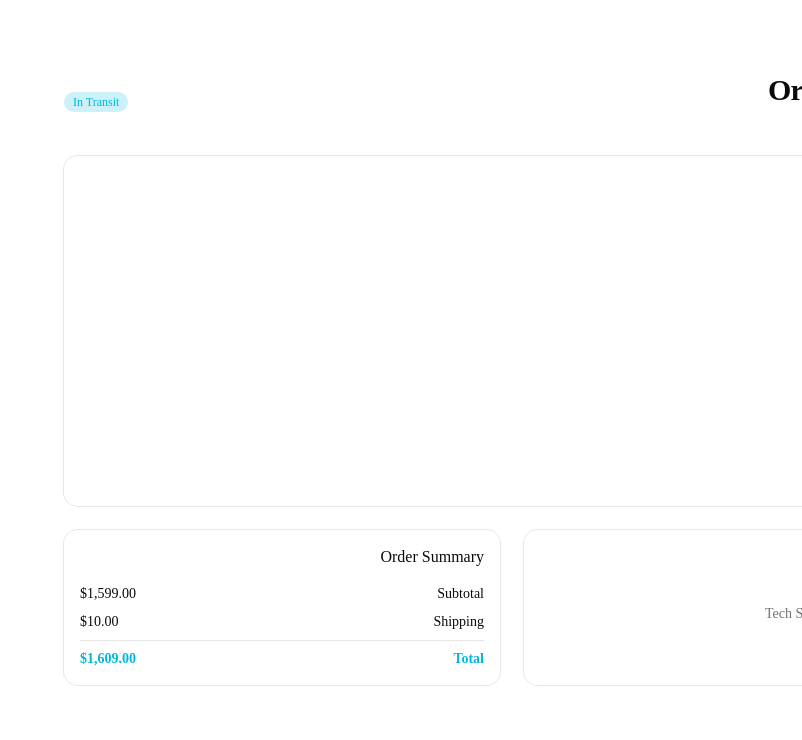
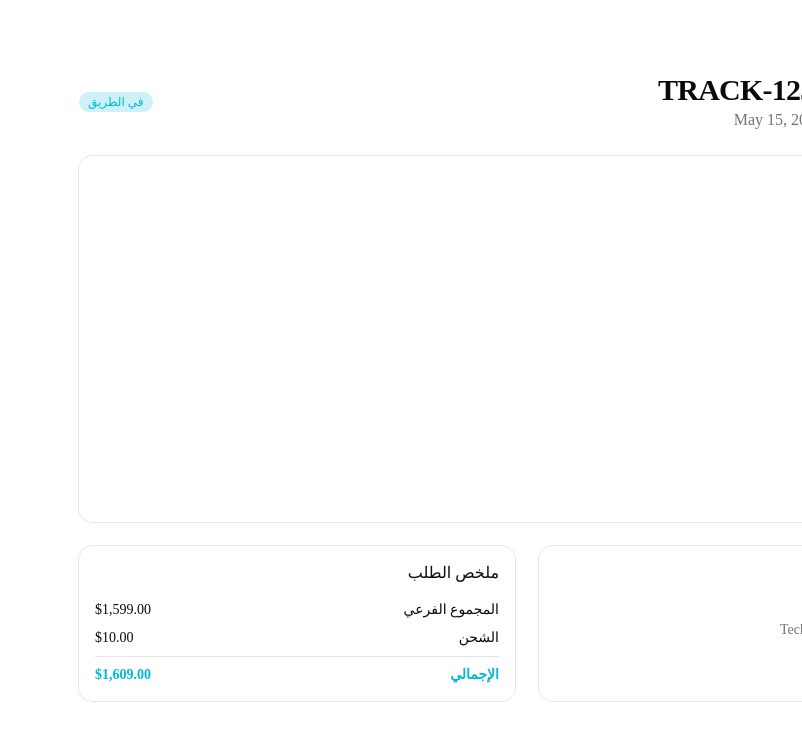
Before and after one commit to RemonAyman/labtec, a Next.js app: page /ar/orders/TRACK-123 in a window 1280 px wide. Shown: the top 740 px of the page, without its empty margins (478-1280 px from the left). Built offline with nearby package versions, Linux system fonts and the light colour scheme.

Commit message:
feat: complete i18n for all pages + fix dashboard layout + fix order tracking errors

```diff
--- a/messages/ar.json
+++ b/messages/ar.json
@@ -15,11 +15,58 @@
     "welcome": "مرحباً بعودتك، {name}",
     "orders": "الطلبات الأخيرة",
     "wishlist": "قائمة الأمنيات",
-    "tracking": "تتبع الطلبات"
+    "tracking": "تتبع الطلبات",
+    "overview": "نظرة عامة",
+    "profile": "الملف الشخصي",
+    "settings": "الإعدادات",
+    "logout": "تسجيل الخروج",
+    "totalOrders": "إجمالي الطلبات",
+    "activeOrders": "الطلبات النشطة",
+    "totalSpent": "إجمالي المدفوعات",
+    "orderId": "رقم الطلب",
+    "product": "المنتج",
+    "date": "التاريخ",
+    "status": "الحالة",
+    "amount": "المبلغ"
   },
   "Common": {
     "backToHome": "العودة للرئيسية",
     "save": "حفظ",
-    "cancel": "إلغاء"
+    "cancel": "إلغاء",
+    "rights": "© 2026 لاب تك. جميع الحقوق محفوظة.",
+    "delivered": "تم التوصيل",
+    "processing": "قيد المعالجة",
+    "pending": "قيد الانتظار",
+    "inTransit": "في الطريق",
+    "orderPlaced": "تم الطلب"
+  },
+  "Wishlist": {
+    "title": "قائمة أمنياتك",
+    "empty": "قائمة الأمنيات فارغة",
+    "startShopping": "ابدأ التسوق",
+    "explore": "استعرض منتجاتنا واحفظ مفضلاتك هنا."
+  },
+  "OrderTracking": {
+    "title": "تتبع الطلبات",
+    "estimatedDelivery": "موعد التوصيل المتوقع",
+    "shippingAddress": "عنوان الشحن",
+    "orderSummary": "ملخص الطلب",
+    "subtotal": "المجموع الفرعي",
+    "shipping": "الشحن",
+    "total": "الإجمالي"
+  },
+  "HomePage": {
+    "badge": "سوق الحواسيب المحمولة الرائد",
+    "titlePrefix": "لاب ",
+    "titleSuffix": "تك",
+    "description": "وجهتك الأولى للحواسيب المحمولة عالية الأداء. اختبر مستقبل التجارة الإلكترونية التقنية.",
+    "getStarted": "ابدأ الآن",
+    "viewDashboard": "عرض لوحة التحكم",
+    "dashboardTitle": "لوحة تحكم المستخدم",
+    "dashboardDesc": "أدر ملفك الشخصي، طلباتك، وإعداداتك في مكان واحد.",
+    "wishlistTitle": "قائمة الأمنيات",
+    "wishlistDesc": "احفظ حواسيبك المفضلة لوقت لاحق وتتبع انخفاض الأسعار.",
+    "trackingTitle": "تتبع الطلبات",
+    "trackingDesc": "تحديثات لحظية لحالة التوصيل وتاريخ الطلبات."
   }
 }
--- a/messages/en.json
+++ b/messages/en.json
@@ -15,11 +15,58 @@
     "welcome": "Welcome back, {name}",
     "orders": "Recent Orders",
     "wishlist": "Wishlist",
-    "tracking": "Order Tracking"
+    "tracking": "Order Tracking",
+    "overview": "Overview",
+    "profile": "Profile",
+    "settings": "Settings",
+    "logout": "Logout",
+    "totalOrders": "Total Orders",
+    "activeOrders": "Active Orders",
+    "totalSpent": "Total Spent",
+    "orderId": "Order ID",
+    "product": "Product",
+    "date": "Date",
+    "status": "Status",
+    "amount": "Amount"
   },
   "Common": {
     "backToHome": "Back to Home",
     "save": "Save",
-    "cancel": "Cancel"
+    "cancel": "Cancel",
+    "rights": "© 2026 Lap Tec. All rights reserved.",
+    "delivered": "Delivered",
+    "processing": "Processing",
+    "pending": "Pending",
+    "inTransit": "In Transit",
+    "orderPlaced": "Order Placed"
+  },
+  "Wishlist": {
+    "title": "Wishlist",
+    "empty": "Your wishlist is empty",
+    "startShopping": "Start Shopping",
+    "explore": "Explore our products and save your favorites here."
+  },
+  "OrderTracking": {
+    "title": "Order Tracking",
+    "estimatedDelivery": "Estimated Delivery",
+    "shippingAddress": "Shipping Address",
+    "orderSummary": "Order Summary",
+    "subtotal": "Subtotal",
+    "shipping": "Shipping",
+    "total": "Total"
+  },
+  "HomePage": {
+    "badge": "Premium Laptop Marketplace",
+    "titlePrefix": "LAP ",
+    "titleSuffix": "TEC",
+    "description": "The ultimate destination for high-performance laptops. Experience the future of tech commerce.",
+    "getStarted": "Get Started",
+    "viewDashboard": "View Dashboard",
+    "dashboardTitle": "User Dashboard",
+    "dashboardDesc": "Manage your profile, orders, and settings in one place.",
+    "wishlistTitle": "Wishlist",
+    "wishlistDesc": "Save your favorite laptops for later and track price drops.",
+    "trackingTitle": "Order Tracking",
+    "trackingDesc": "Real-time updates on your delivery status and history."
   }
 }
--- a/src/app/[locale]/dashboard/page.tsx
+++ b/src/app/[locale]/dashboard/page.tsx
@@ -18,27 +18,33 @@ import {
 import { Badge } from "@/components/ui/badge"
 import { motion } from "framer-motion"
 
+import { useTranslations } from "next-intl"
+
+export default function DashboardPage() {
+  const t = useTranslations("Dashboard")
+  const tCommon = useTranslations("Common")
+
   const stats = [
     {
-    title: "Total Orders",
+      title: t("totalOrders"),
       value: "12",
       icon: ShoppingBag,
       description: "+2 from last month",
     },
     {
-    title: "Wishlist",
+      title: t("wishlist"),
       value: "8",
       icon: Heart,
       description: "Saved items",
     },
     {
-    title: "Active Orders",
+      title: t("activeOrders"),
       value: "1",
       icon: Clock,
       description: "In transit",
     },
     {
-    title: "Total Spent",
+      title: t("totalSpent"),
       value: "$4,299",
       icon: CreditCard,
       description: "Lifetime value",
@@ -50,26 +56,25 @@ const recentOrders = [
       id: "ORD-1234",
       product: "ASUS ROG Zephyrus G14",
       date: "2024-05-10",
-    status: "Delivered",
+      status: tCommon("delivered"),
       amount: "$1,599",
     },
     {
       id: "ORD-1235",
       product: "MacBook Pro M3 Max",
       date: "2024-05-12",
-    status: "Processing",
+      status: tCommon("processing"),
       amount: "$3,200",
     },
     {
       id: "ORD-1236",
       product: "Logitech MX Master 3S",
       date: "2024-05-14",
-    status: "Pending",
+      status: tCommon("pending"),
       amount: "$99",
     },
   ]
 
-export default function DashboardPage() {
   return (
     <div className="space-y-8">
       {/* Stats Grid */}
@@ -102,17 +107,17 @@ export default function DashboardPage() {
       {/* Recent Orders */}
       <Card className="border-cyan-500/10 bg-card/50">
         <CardHeader>
-          <CardTitle>Recent Orders</CardTitle>
+          <CardTitle>{t("orders")}</CardTitle>
         </CardHeader>
         <CardContent>
           <Table>
             <TableHeader>
               <TableRow>
-                <TableHead>Order ID</TableHead>
-                <TableHead>Product</TableHead>
-                <TableHead>Date</TableHead>
-                <TableHead>Status</TableHead>
-                <TableHead className="text-right">Amount</TableHead>
+                <TableHead>{t("orderId")}</TableHead>
+                <TableHead>{t("product")}</TableHead>
+                <TableHead>{t("date")}</TableHead>
+                <TableHead>{t("status")}</TableHead>
+                <TableHead className="text-right">{t("amount")}</TableHead>
               </TableRow>
             </TableHeader>
             <TableBody>
@@ -125,8 +130,8 @@ export default function DashboardPage() {
                   <TableCell>{order.date}</TableCell>
                   <TableCell>
                     <Badge
-                      variant={order.status === "Delivered" ? "default" : "secondary"}
-                      className={order.status === "Delivered" ? "bg-green-500/20 text-green-500" : ""}
+                      variant={order.status === tCommon("delivered") ? "default" : "secondary"}
+                      className={order.status === tCommon("delivered") ? "bg-green-500/20 text-green-500" : ""}
                     >
                       {order.status}
                     </Badge>
--- a/src/app/[locale]/orders/[id]/page.tsx
+++ b/src/app/[locale]/orders/[id]/page.tsx
@@ -5,42 +5,45 @@ import { Card, CardContent, CardHeader, CardTitle } from "@/components/ui/card"
 import { Badge } from "@/components/ui/badge"
 import {
   CheckCircle2,
-  Circle,
   Package,
   Truck,
   MapPin,
   ArrowLeft
 } from "lucide-react"
-import { motion } from "framer-motion"
 import { Link } from "@/i18n/routing"
 import { buttonVariants } from "@/components/ui/button"
 import { cn } from "@/lib/utils"
-
-const statusSteps = [
-  { id: "PENDING", label: "Order Placed", icon: CheckCircle2, date: "May 10, 2024" },
-  { id: "PROCESSING", label: "Processing", icon: Package, date: "May 11, 2024" },
-  { id: "DELIVERING", label: "In Transit", icon: Truck, date: "May 12, 2024" },
-  { id: "DELIVERED", label: "Delivered", icon: MapPin, date: "Pending" },
-]
+import { useTranslations } from "next-intl"
 
 export default function OrderTrackingPage() {
   const { id } = useParams()
+  const t = useTranslations("OrderTracking")
+  const tCommon = useTranslations("Common")
+  const tDash = useTranslations("Dashboard")
+
   const currentStatus = "DELIVERING" // Mock status
+
+  const statusSteps = [
+    { id: "PENDING",    label: tCommon("orderPlaced"),  icon: CheckCircle2, date: "May 10, 2024" },
+    { id: "PROCESSING", label: tCommon("processing"),   icon: Package,      date: "May 11, 2024" },
+    { id: "DELIVERING", label: tCommon("inTransit"),    icon: Truck,        date: "May 12, 2024" },
+    { id: "DELIVERED",  label: tCommon("delivered"),    icon: MapPin,       date: tCommon("pending") },
+  ]
 
   return (
     <div className="container max-w-4xl py-8">
       <div className="mb-6">
         <Link href="/dashboard" className={cn(buttonVariants({ variant: "ghost" }), "-ml-2 mb-2 w-fit flex items-center")}>
           <ArrowLeft className="mr-2 h-4 w-4 rtl:rotate-180" />
-          Back to Dashboard
+          {tDash("title")}
         </Link>
         <div className="flex flex-col justify-between gap-4 md:flex-row md:items-center">
           <div>
-            <h1 className="text-3xl font-bold tracking-tight">Order Tracking</h1>
-            <p className="text-muted-foreground">Order ID: {id}</p>
+            <h1 className="text-3xl font-bold tracking-tight">{t("title")} #{id}</h1>
+            <p className="text-muted-foreground">{t("estimatedDelivery")}: May 15, 2024</p>
           </div>
           <Badge className="w-fit bg-cyan-500/20 text-cyan-500 hover:bg-cyan-500/30">
-            In Transit
+            {tCommon("inTransit")}
           </Badge>
         </div>
       </div>
@@ -49,14 +52,12 @@ export default function OrderTrackingPage() {
         {/* Tracking Stepper */}
         <Card className="border-cyan-500/10 bg-card/50">
           <CardHeader>
-            <CardTitle>Delivery Status</CardTitle>
+            <CardTitle>{t("title")}</CardTitle>
           </CardHeader>
           <CardContent className="pt-6">
             <div className="relative">
               {statusSteps.map((step, i) => {
                 const isActive = statusSteps.findIndex(s => s.id === currentStatus) >= i
-                const isCurrent = step.id === currentStatus
-
                 return (
                   <div key={step.id} className="mb-8 flex items-start last:mb-0">
                     <div className="relative mr-4 flex flex-col items-center rtl:ml-4 rtl:mr-0">
@@ -75,13 +76,11 @@ export default function OrderTrackingPage() {
                         />
                       )}
                     </div>
-                    <div className="flex flex-col">
+                    <div className="flex flex-col pt-1">
                       <p className={`font-semibold ${isActive ? "text-foreground" : "text-muted-foreground"}`}>
                         {step.label}
                       </p>
-                      <p className="text-sm text-muted-foreground">
-                        {step.date}
-                      </p>
+                      <p className="text-sm text-muted-foreground">{step.date}</p>
                     </div>
                   </div>
                 )
@@ -94,7 +93,7 @@ export default function OrderTrackingPage() {
         <div className="grid gap-6 md:grid-cols-2">
           <Card className="border-cyan-500/10 bg-card/50">
             <CardHeader>
-              <CardTitle>Shipping Address</CardTitle>
+              <CardTitle>{t("shippingAddress")}</CardTitle>
             </CardHeader>
             <CardContent>
               <p className="font-semibold">Remon Ayman</p>
@@ -107,19 +106,19 @@ export default function OrderTrackingPage() {
           </Card>
           <Card className="border-cyan-500/10 bg-card/50">
             <CardHeader>
-              <CardTitle>Order Summary</CardTitle>
+              <CardTitle>{t("orderSummary")}</CardTitle>
             </CardHeader>
             <CardContent className="space-y-2">
               <div className="flex justify-between text-sm">
-                <span>Subtotal</span>
+                <span>{t("subtotal")}</span>
                 <span>$1,599.00</span>
               </div>
               <div className="flex justify-between text-sm">
-                <span>Shipping</span>
+                <span>{t("shipping")}</span>
                 <span>$10.00</span>
               </div>
               <div className="flex justify-between border-t pt-2 font-bold text-cyan-500">
-                <span>Total</span>
+                <span>{t("total")}</span>
                 <span>$1,609.00</span>
               </div>
             </CardContent>
--- a/src/app/[locale]/page.tsx
+++ b/src/app/[locale]/page.tsx
@@ -14,30 +14,32 @@ import {
 } from "lucide-react"
 
 export default function HomePage() {
+  const t = useTranslations("HomePage")
+  const tCommon = useTranslations("Common")
+
   return (
     <div className="flex min-h-screen flex-col bg-background">
       {/* Hero Section */}
       <main className="flex flex-1 flex-col items-center justify-center p-6 text-center">
         <div className="mb-6 inline-flex items-center rounded-full bg-cyan-500/10 px-4 py-1.5 text-sm font-medium text-cyan-500">
           <ShieldCheck className="mr-2 h-4 w-4" />
-          Premium Laptop Marketplace
+          {t("badge")}
         </div>
 
         <h1 className="mb-6 text-5xl font-extrabold tracking-tighter sm:text-7xl">
-          LAP <span className="text-cyan-500">TEC</span>
+          {t("titlePrefix")}<span className="text-cyan-500">{t("titleSuffix")}</span>
         </h1>
 
         <p className="mb-8 max-w-[600px] text-lg text-muted-foreground sm:text-xl">
-          The ultimate destination for high-performance laptops.
-          Experience the future of tech commerce.
+          {t("description")}
         </p>
 
         <div className="flex flex-wrap justify-center gap-4">
           <Link href="/login" className={cn(buttonVariants({ size: "lg" }), "bg-cyan-600 hover:bg-cyan-700 px-8")}>
-            Get Started <ArrowRight className="ml-2 h-4 w-4 rtl:rotate-180" />
+            {t("getStarted")} <ArrowRight className="ml-2 h-4 w-4 rtl:rotate-180" />
           </Link>
           <Link href="/dashboard" className={cn(buttonVariants({ variant: "outline", size: "lg" }), "border-cyan-500/20 hover:bg-cyan-500/5")}>
-            View Dashboard
+            {t("viewDashboard")}
           </Link>
         </div>
 
@@ -45,26 +47,26 @@ export default function HomePage() {
         <div className="mt-20 grid grid-cols-1 gap-8 sm:grid-cols-2 lg:grid-cols-3">
           <Link href="/dashboard" className="group rounded-2xl border border-cyan-500/10 bg-card/50 p-8 transition-all hover:border-cyan-500/50">
             <User className="mb-4 h-10 w-10 text-cyan-500" />
-            <h3 className="mb-2 text-xl font-bold">User Dashboard</h3>
-            <p className="text-sm text-muted-foreground">Manage your profile, orders, and settings in one place.</p>
+            <h3 className="mb-2 text-xl font-bold">{t("dashboardTitle")}</h3>
+            <p className="text-sm text-muted-foreground">{t("dashboardDesc")}</p>
           </Link>
 
           <Link href="/wishlist" className="group rounded-2xl border border-cyan-500/10 bg-card/50 p-8 transition-all hover:border-cyan-500/50">
             <Heart className="mb-4 h-10 w-10 text-cyan-500" />
-            <h3 className="mb-2 text-xl font-bold">Wishlist</h3>
-            <p className="text-sm text-muted-foreground">Save your favorite laptops for later and track price drops.</p>
+            <h3 className="mb-2 text-xl font-bold">{t("wishlistTitle")}</h3>
+            <p className="text-sm text-muted-foreground">{t("wishlistDesc")}</p>
           </Link>
 
           <Link href="/orders/TRACK-123" className="group rounded-2xl border border-cyan-500/10 bg-card/50 p-8 transition-all hover:border-cyan-500/50">
             <ShoppingBag className="mb-4 h-10 w-10 text-cyan-500" />
-            <h3 className="mb-2 text-xl font-bold">Order Tracking</h3>
-            <p className="text-sm text-muted-foreground">Real-time updates on your delivery status and history.</p>
+            <h3 className="mb-2 text-xl font-bold">{t("trackingTitle")}</h3>
+            <p className="text-sm text-muted-foreground">{t("trackingDesc")}</p>
           </Link>
         </div>
       </main>
 
       <footer className="border-t py-6 text-center text-sm text-muted-foreground">
-        <p>© 2026 Lap Tec. All rights reserved.</p>
+        <p>{tCommon("rights")}</p>
         <div className="mt-2 flex items-center justify-center space-x-4 rtl:space-x-reverse">
           <Link href="/" locale="ar" className="hover:text-cyan-500">العربية</Link>
           <Link href="/" locale="en" className="hover:text-cyan-500">English</Link>
--- a/src/components/dashboard/dashboard-nav.tsx
+++ b/src/components/dashboard/dashboard-nav.tsx
@@ -12,37 +12,37 @@ import {
 } from "lucide-react"
 import { useTranslations } from "next-intl"
 
+export function DashboardNav() {
+  const pathname = usePathname()
+  const t = useTranslations("Dashboard")
+
   const items = [
     {
-    title: "Overview",
+      title: t("overview"),
       href: "/dashboard",
       icon: LayoutDashboard,
     },
     {
-    title: "Orders",
+      title: t("orders"),
       href: "/dashboard/orders",
       icon: ShoppingBag,
     },
     {
-    title: "Wishlist",
+      title: t("wishlist"),
       href: "/wishlist",
       icon: Heart,
     },
     {
-    title: "Profile",
+      title: t("profile"),
       href: "/dashboard/profile",
       icon: User,
     },
     {
-    title: "Settings",
+      title: t("settings"),
       href: "/dashboard/settings",
       icon: Settings,
     },
   ]
-
-export function DashboardNav() {
-  const pathname = usePathname()
-  const t = useTranslations("Dashboard")
 
   return (
     <nav className="flex flex-col space-y-2 p-4">
@@ -61,7 +61,7 @@ export function DashboardNav() {
       ))}
       <button className="flex items-center space-x-3 rounded-lg px-3 py-2 text-sm font-medium text-destructive transition-all hover:bg-destructive/10 rtl:space-x-reverse">
         <LogOut className="h-5 w-5" />
-        <span>Logout</span>
+        <span>{t("logout")}</span>
       </button>
     </nav>
   )
```
Also changed, not shown: src/app/[locale]/dashboard/layout.tsx (+6 -2 lines), src/app/[locale]/wishlist/page.tsx (+7 -7 lines). Lines whose indentation alone changed are shown as unchanged.
